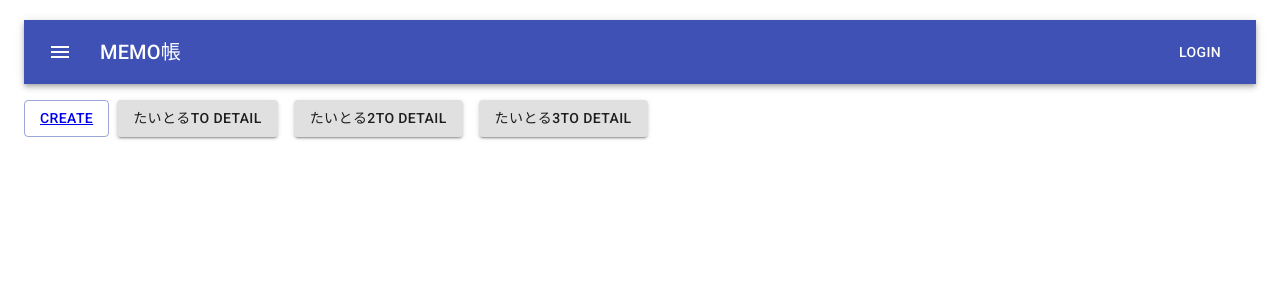
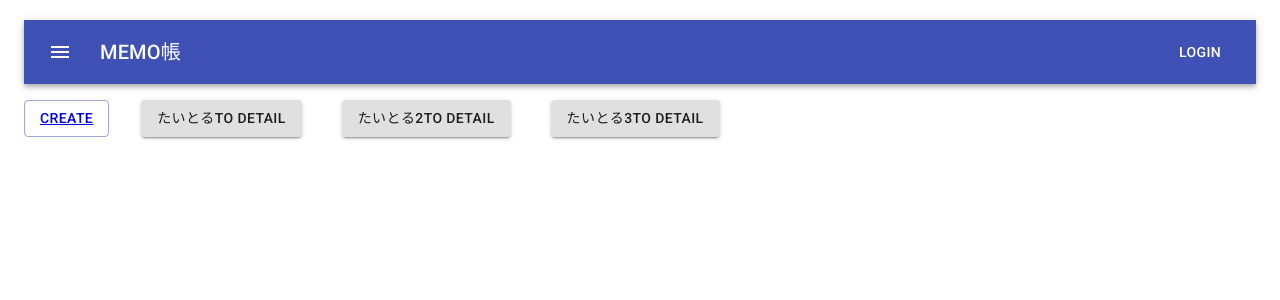
Before and after one commit to koukibuu3/react-memo-app, a React (Create React App) app: page / in a window 1280 px wide. Shown: the top 300 px of the page. Built offline with nearby package versions, Linux system fonts and the light colour scheme.

Commit message:
feat: Material-UiのGridでレイアウトを作成 #19

```diff
--- a/src/list/List.js
+++ b/src/list/List.js
@@ -1,6 +1,6 @@
 import React from 'react';
 import { Link } from 'react-router-dom';
-import { Box, Button } from '@material-ui/core';
+import { Box, Button, Grid } from '@material-ui/core';
 
 import Header from '../components/Header';
 
@@ -20,14 +20,20 @@ const List = () => {
   return (
     <div className="List">
       <Header/>
+      <Grid container direction="row" spacing={3}>
+        <Grid item spacing={3}>
           <Button variant="outlined" color="primary">
             <Link to="/create">
               create
             </Link>
           </Button>
+        </Grid>
         { list.map((value) => (
+          <Grid item spacing={3}>
             <Item content={value} />
+          </Grid>
         )) }
+      </Grid>
     </div>
   );
 };
```
Lines whose indentation alone changed are shown as unchanged.
